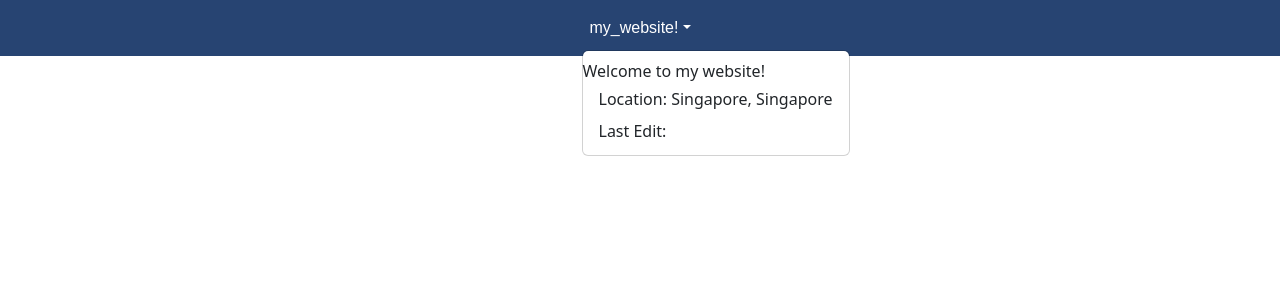
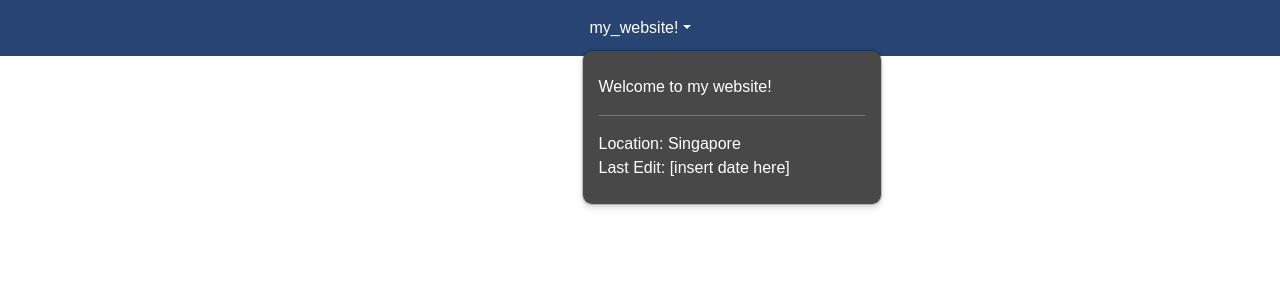
Before and after one commit to marcusyeoyh/website, a React (Vite) app in the folder react-app/: page / in a window 1280 px wide. Both pictures are taken after a click on the button "my_website!". Shown: the top 300 px of the page. Built offline with nearby package versions, Linux system fonts and the light colour scheme.

Commit message:
header changes

```diff
--- a/react-app/src/components/Header.tsx
+++ b/react-app/src/components/Header.tsx
@@ -19,11 +19,25 @@ const Header = () => {
             >
               my_website!
             </a>
-            <ul className="dropdown-menu">
-              <div className="justify-content-center">
-                Welcome to my website!
+            <ul
+              className="dropdown-menu"
+              style={{
+                color: "white",
+                fontFamily: "Arial",
+                minWidth: "300px",
+                borderRadius: "10px",
+                boxShadow:
+                  "0 4px 6px rgba(0, 0, 0, 0.1), 0 1px 3px rgba(0, 0, 0, 0.08)",
+                backgroundColor: "#494848",
+              }}
+            >
+              <div className="p-3">
+                <p className="mb-0">Welcome to my website!</p>
+                <hr />
+                <p className="mb-0">Location: Singapore</p>
+                <p className="mb-0">Last Edit: [insert date here]</p>
               </div>
-              <li>
+              {/* <li>
                 <a className="dropdown-item" href="#">
                   Location: Singapore, Singapore
                 </a>
@@ -32,7 +46,7 @@ const Header = () => {
                 <a className="dropdown-item" href="#">
                   Last Edit:
                 </a>
-              </li>
+              </li> */}
             </ul>
           </li>
         </ul>
```
